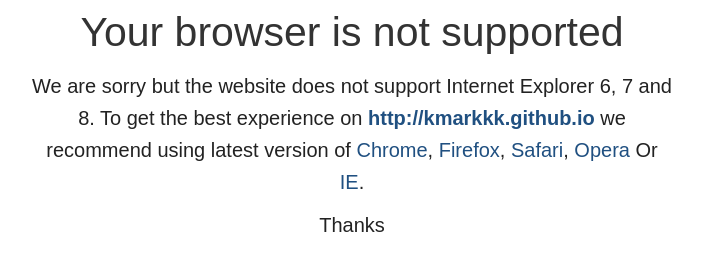
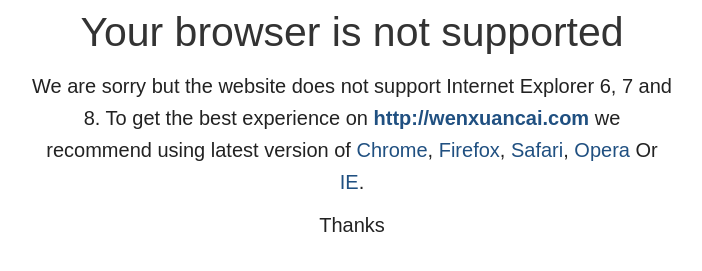
Before and after one commit to kmarkkk/kmarkkk.github.io, a Jekyll site: the page built from browser-warning/index.html, in a window 1280 px wide. Shown: the part 150-421 px from the top of the page, without its empty margins (288-990 px from the left). Built offline with Jekyll 4.4.1, drawn with Linux system fonts in a browser that asks for light colours.

```diff
--- a/_config.yml
+++ b/_config.yml
@@ -6,7 +6,7 @@ description: > # this means to ignore newlines until "baseurl:"
   Hi, I am a student from University of California, Berkeley.
   Welcome to my Blog!
 baseurl: "" # the subpath of your site, e.g. /blog/
-url: "http://kmarkkk.github.io" # the base hostname & protocol for your site
+url: "http://wenxuancai.com" # the base hostname & protocol for your site
 logourl: /assets/images/ml.png # Site logo
 author: "Wenxuan Cai"
 author_thumbnail: "/assets/images/me.jpg" # Author avatar
```
